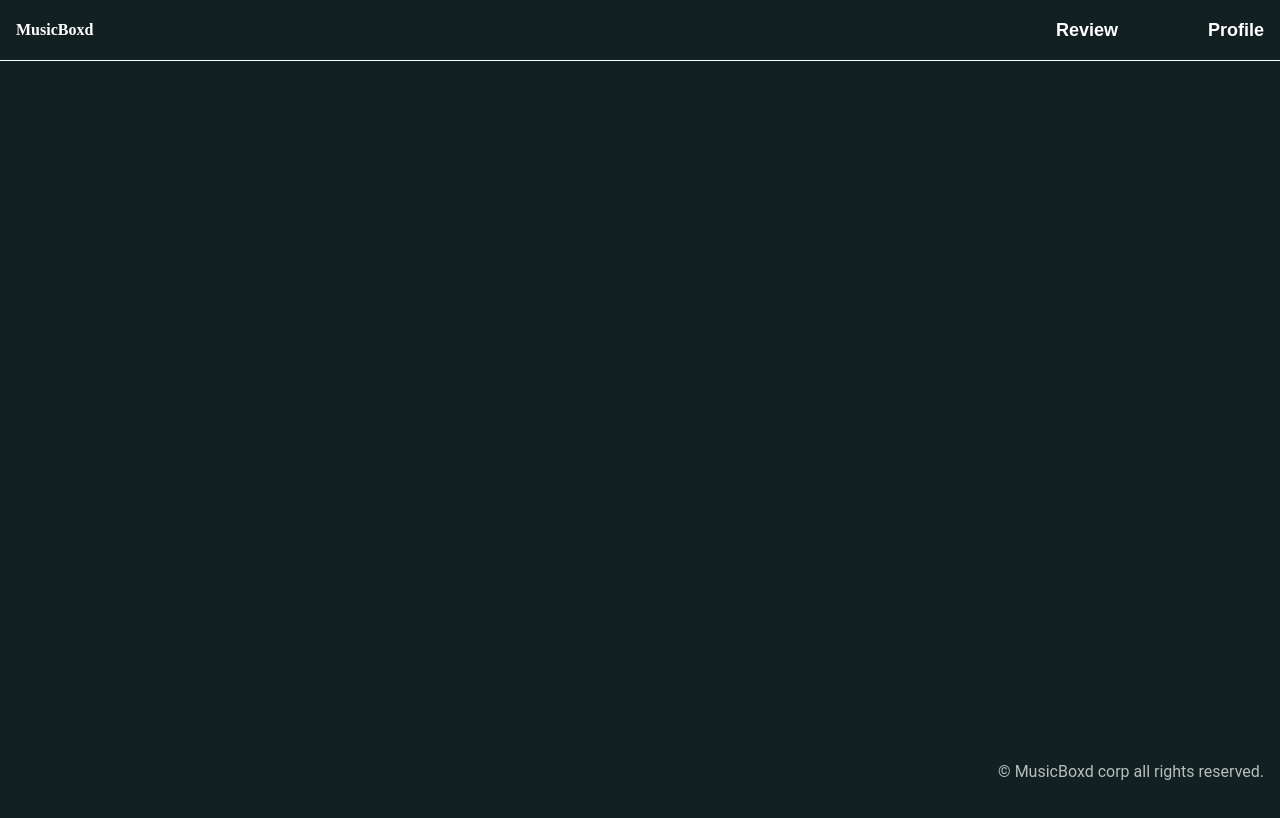
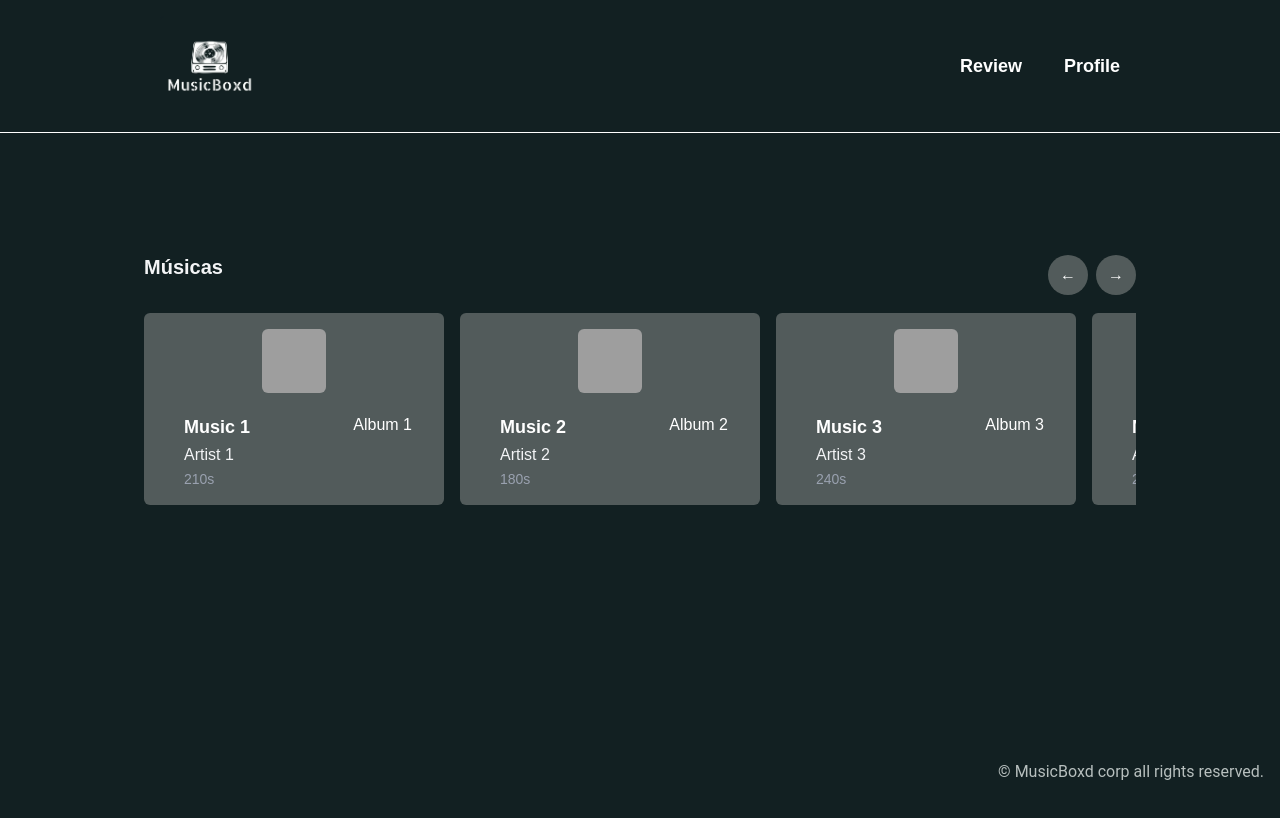
Before and after one commit to bernardoarantes/MusicBox, a Next.js app in the folder music_box/: page / in a window 1280 px wide. Shown: the top 818 px of the page. Built offline with nearby package versions, Linux system fonts and the light colour scheme; grey boxes are pictures that could not be loaded.

Commit message:
Carousel applied in home

```diff
--- a/music_box/app/components/SearchMusicBar.tsx
+++ b/music_box/app/components/SearchMusicBar.tsx
@@ -6,7 +6,7 @@ interface searchResult {
     id: string;
     title: string;
     artist: string[];
-    duration: number;
+    duration: any;
     album: string;
     coverImg: string;
 }
@@ -15,20 +15,31 @@ export const SearchMusicBar = () => {
         const [requestedTerm, setRequestedTerm] = useState<string>("");
         const [results, setResults] = useState<searchResult[]>([]);
         const [isLoading, setIsLoading] = useState<boolean>(false);
+        const url = "https://api.example.com";
+        const endpoint = "/search?query=";
 
         const fetchMusicAPI = async (query: string) => {
-            if(query.trim()) {
+
+            if(!query.trim()) {
                 setResults([]);
                 return;
             }
             setIsLoading(true);
             try {
-            const response = await fetch('https://localhost:8080/query-music', );
-            if (!response.ok) {
-                throw new Error('Erro ao buscar API de música');
-            }
-            const data = await response.json();
-            setResults(data.items || data)
+                const fullUrl = `${url}${endpoint}${encodeURIComponent(query)}`;
+                const method = "GET";
+                const response = await fetch(fullUrl, {
+                    method,
+                    headers: {
+                        "Content-Type": "application/json",
+                    },
+                    body: undefined,
+                });
+                if (!response.ok) {
+                    throw new Error('Erro ao buscar API de música');
+                }
+                const data = await response.json();
+                setResults(data.items || data)
         }
         catch (error) {
             console.error('Error fetching music data:', error);
@@ -45,7 +56,7 @@ export const SearchMusicBar = () => {
             }
             else{
                 setResults([]);
-            }500;})
+            }}, 500);
             return () => clearTimeout(delayTime);
         }, [requestedTerm]);
 
@@ -63,7 +74,7 @@ export const SearchMusicBar = () => {
                         key={music.id}
                         title={music.title}
                         artist={music.artist}
-                        duration={music.duration}
+                        duration={music.duration/1000 + "s"}
                         album={music.album}
                         coverImg={music.coverImg}
                         />
--- a/music_box/app/components/card_musicReview.tsx
+++ b/music_box/app/components/card_musicReview.tsx
@@ -27,11 +27,12 @@ export const DynamicStar = ({ rating }: DynamicStarProps) => {
 };
 
 export const CardMusicReview = (
-    title: string,
-    artist: string,
-    duration: string,
-    rating: number,
-    coverImg: string
+  id : string,
+  title: string,
+  artist: string,
+  duration: string,
+  rating: number,
+  coverImg: string
 ) => {
   return (
     <div className="flex items-center p-4 rounded-md w-full max-w-md">
--- a/music_box/app/components/header.tsx
+++ b/music_box/app/components/header.tsx
@@ -1,15 +1,16 @@
 import react from "react";
-// import { SearchMusicBar } from "./SearchMusicBar.tsx";
+import Image from "next/image";
+import { SearchMusicBar } from "./SearchMusicBar";
 
 export const Header = () => {
     return (
-        <div className="flex flex-row items-center justify-between gap-20 p-4 bg-[#122022] text-white border-b">
-            <p className="appName">MusicBoxd</p>
+        <div className="flex flex-row items-center justify-between gap-20 p-4 bg-[#122022] text-white border-b px-40">
+            <Image src="/assets/music_boxd.png" alt="MusicBoxd" width={100} height={100} />
             <div className="flex flex-row w-1/6 items-center justify-between gap-4">
-                <a href="/review" className="text-white text-lg duration-300 ease-in-out font-bold hover:text-gray-300 hover:-translate-y-1">
+                <a href="/review" className="text-white text-lg duration-300 ease-in-out font-bold hover:text-gray-300 hover:-translate-y-0.5">
                     Review
                 </a>
-                <a href="/profile" className="text-white text-lg duration-300 ease-in-out font-bold hover:text-gray-300 hover:-translate-y-1">
+                <a href="/profile" className="text-white text-lg duration-300 ease-in-out font-bold hover:text-gray-300 hover:-translate-y-0.5">
                     Profile
                 </a>
                 {/* {SearchMusicBar()}  */}
--- a/music_box/app/components/musicCarouselCard.tsx
+++ b/music_box/app/components/musicCarouselCard.tsx
@@ -1,12 +1,13 @@
+"use client";
 import { title } from "process";
-import react from "react";
+import react, { useRef } from "react";
 import Image from "next/image";
 
 
 interface MusicCarouselCardProps {
   title: string;
   artist: string[];
-  duration: number;
+  duration: any;
   album: string;
   coverImg: string;
 }
@@ -18,17 +19,22 @@ export const MusicCarouselCard:React.FC<MusicCarouselCardProps> = ({
     album,
     coverImg }) => {
   return (
-    <div className="flex flex-col items-center p-4 rounded-md w-full max-w-md">
+    <div className="w-full">
+
+        <div className="flex flex-col gap-4 bg-[#525B5B] flex-col items-center p-4 rounded-md w-full max-w-md">
+        {/* <div className="flex gap-2">
+        </div> */}
         {/* Imagem da capa do álbum/faixa */}
         <div className="w-16 h-16 rounded-lg flex-shrink-0">
             <img src={coverImg} alt={"Capa de " + title} className="w-16 h-16 object-cover rounded-md"/>
         </div>
-      <div className="flex flex-row items-center gap-4 mt-1">
+        <div className="flex flex-row justify-between w-full gap-4 mt-1 px-4">
             <div className="flex flex-col gap-0.5 ml-2">
             <h3 className="text-lg font-bold">{title}</h3>
-          <p className="text-gray-600">{artist.join(", ")}</p>
+            <p className="text-gray-100">{artist.join(", ")}</p>
+            <p className="text-sm text-gray-400">{duration}</p>
+            </div>
             <p>{album}</p>
-          <p className="text-sm text-gray-500">{duration}</p>
         </div>
         </div>
     </div>
--- a/music_box/app/components/musics_carrousel.tsx
+++ b/music_box/app/components/musics_carrousel.tsx
@@ -1,21 +1,52 @@
-import react from "react";
+"use client";
+import react, { useRef } from "react";
 import { MusicCarouselCard }  from "./musicCarouselCard";
 
-const MockMusics= [{id: "1", title: "Music 1", artist: ["Artist 1"], album: "Album 1", duration: 21000, coverImg: "/assets/music1.jpg"},
-{id: "2", title: "Music 2", artist: ["Artist 2"], album: "Album 2", duration: 18000, coverImg: "/assets/music2.jpg"},
-{id: "3", title: "Music 3", artist: ["Artist 3"], album: "Album 3", duration: 24000, coverImg: "/assets/music3.jpg"},
-{id: "4", title: "Music 4", artist: ["Artist 4"], album: "Album 4", duration: 20000, coverImg: "/assets/music4.jpg"},
-{id: "5", title: "Music 5", artist: ["Artist 5"], album: "Album 5", duration: 22000, coverImg: "/assets/music5.jpg"},
-{id: "6", title: "Music 6", artist: ["Artist 6"], album: "Album 6", duration: 19000, coverImg: "/assets/music6.jpg"},
-{id: "7", title: "Music 7", artist: ["Artist 7"], album: "Album 7", duration: 23000, coverImg: "/assets/music7.jpg"}];
+const MockMusics= [{id: "1", title: "Music 1", artist: ["Artist 1"], album: "Album 1", duration: 210000, coverImg: "/assets/music1.jpg"},
+{id: "2", title: "Music 2", artist: ["Artist 2"], album: "Album 2", duration: 180000, coverImg: "/assets/music2.jpg"},
+{id: "3", title: "Music 3", artist: ["Artist 3"], album: "Album 3", duration: 240000, coverImg: "/assets/music3.jpg"},
+{id: "4", title: "Music 4", artist: ["Artist 4"], album: "Album 4", duration: 200000, coverImg: "/assets/music4.jpg"},
+{id: "5", title: "Music 5", artist: ["Artist 5"], album: "Album 5", duration: 220000, coverImg: "/assets/music5.jpg"},
+{id: "6", title: "Music 6", artist: ["Artist 6"], album: "Album 6", duration: 190000, coverImg: "/assets/music6.jpg"},
+{id: "7", title: "Music 7", artist: ["Artist 7"], album: "Album 7", duration: 230000, coverImg: "/assets/music7.jpg"}];
 
-export const musicsCarrousel = () => {
+export const MusicsCarrousel = () => {
+    const carouselRef = useRef<HTMLDivElement>(null);
+    const scrollLeft = () => {
+        if(carouselRef.current){
+            carouselRef.current.scrollBy({ left: -320, behavior: "smooth" });
+        }
+    }
+    const scrollRight = () => {
+        if(carouselRef.current){
+            carouselRef.current.scrollBy({ left: 320, behavior: "smooth" });
+        }
+    }
     return (
     <div className="w-full max-w-5xl py-6 px-4">
-      <h2 className="text-xl font-bold text-gray-100 mb-4">Reviews Recentes</h2>
+        <div className="flex justify-between items-center mb-4">
+            <h2 className="text-xl font-bold text-gray-100 mb-4">Músicas</h2>
+            <div className="flex gap-2">
+                <button
+                    onClick={scrollLeft}
+                    className="w-10 h-10 flex items-center justify-center bg-[#525B5B] text-white rounded-full hover:bg-gray-400 transition-colors duration-200"
+                    aria-label="Rolar para a esquerda"
+                >
+                    &#8592; {/* Seta para a esquerda em HTML */}
+                </button>
 
-      <div
-        className="flex gap-4 overflow-x-auto pb-4 snap-x snap-mandatory scrollbar-thin scrollbar-thumb-gray-700 scrollbar-track-transparent"
+                <button
+                    onClick={scrollRight}
+                    className="w-10 h-10 flex items-center justify-center bg-[#525B5B] text-white rounded-full hover:bg-gray-400 transition-colors duration-200"
+                    aria-label="Rolar para a direita"
+                >
+                    &#8594; {/* Seta para a direita em HTML */}
+                </button>
+                </div>
+        </div>
+
+        <div ref={carouselRef}
+        className="flex gap-4 space-between overflow-x-auto pb-4 snap-x snap-mandatory scrollbar-thin scrollbar-thumb-gray-700 scrollbar-track-transparent"
         style={{ scrollbarWidth: 'none' }}
         >
             {MockMusics.map((music) => (
@@ -23,7 +54,7 @@ export const musicsCarrousel = () => {
                 <MusicCarouselCard
                 title={music.title}
                 artist={music.artist}
-              duration={music.duration}
+                duration={music.duration/1000 + "s"}
                 album={music.album}
                 coverImg={music.coverImg}
                 />
--- a/music_box/app/page.tsx
+++ b/music_box/app/page.tsx
@@ -1,10 +1,13 @@
 import Image from "next/image";
 import { Header } from "./components/header";
+import { MusicsCarrousel } from "./components/musics_carrousel";
 
 export default function Home() {
   return (
     <div >
-      <div className="flex min-h-screen flex-col items-center justify-between p-24"></div>
+      <div className="flex min-h-screen flex-col items-center justify-between p-24">
+        <MusicsCarrousel />
+      </div>
     </div>
 
   );
--- a/music_box/app/review/page.tsx
+++ b/music_box/app/review/page.tsx
@@ -0,0 +1,9 @@
+import react from "react";
+
+export default function ReviewLayout({ children }: { children: React.ReactNode }) {
+    return (
+        <div>
+
+        </div>
+    );
+}
--- a/music_box/app/search/layout.tsx
+++ b/music_box/app/search/layout.tsx
@@ -1,4 +1,6 @@
 import react from "react";
+
+
 
 export default function ReviewLayout({ children }: { children: React.ReactNode }) {
   return (
```
Lines whose indentation alone changed are shown as unchanged.
